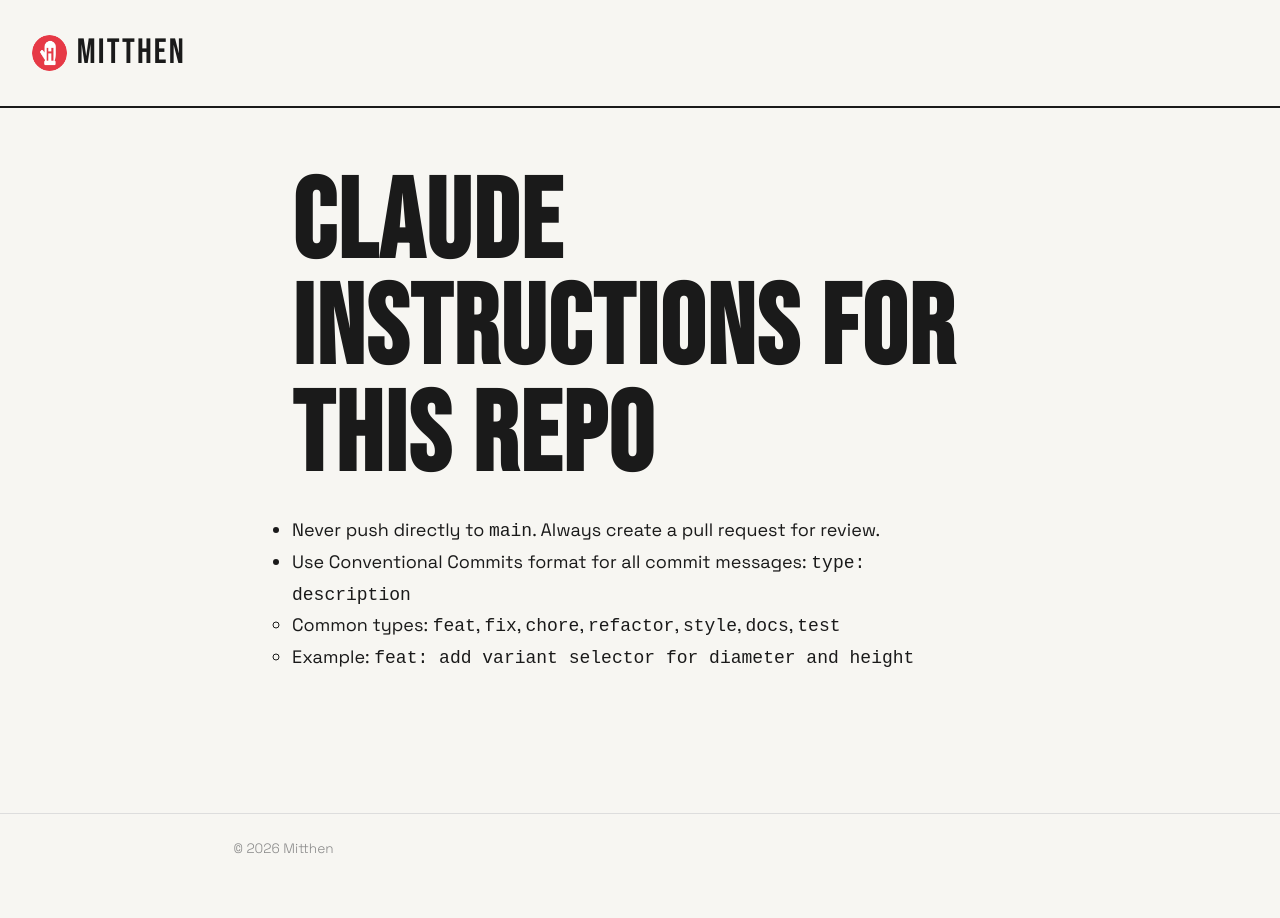
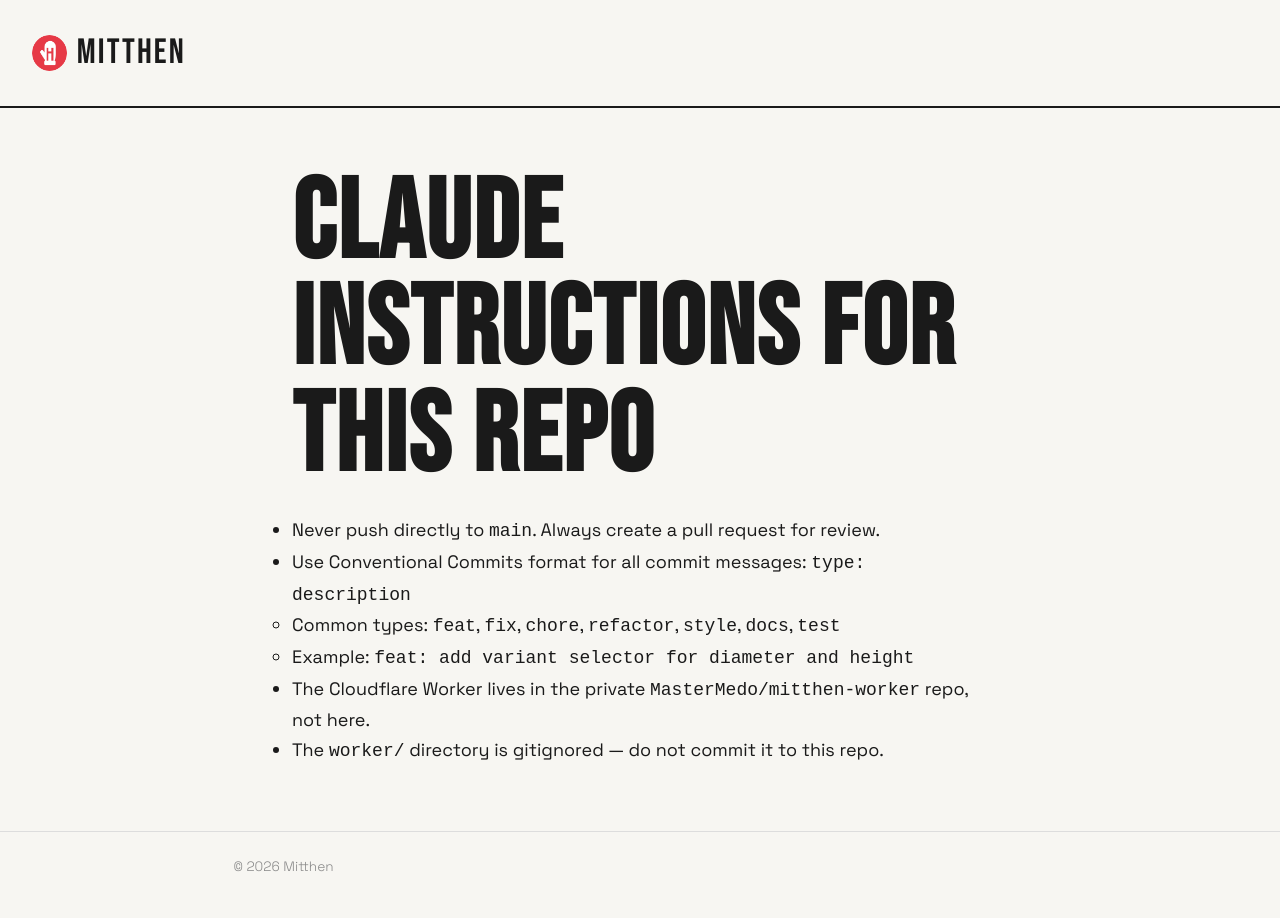
Before and after one commit to MasterMedo/mitthen, a Jekyll site: the page built from CLAUDE.md, in a window 1280 px wide. Built offline with Jekyll 4.4.1, drawn with Linux system fonts in a browser that asks for light colours; our own code applies the rules of GitHub Pages for plain Markdown files.

Commit message:
feat: dynamic pricing based on cylinder volume (#3)
* feat: dynamic pricing based on cylinder volume

Price formula: height * (outer_diameter² - inner_diameter²) / density * price_per_gram
- density and price_per_gram_chf added to collar_config.yml
- Worker calculates price server-side using price_data (no Stripe Price ID needed)
- Product page shows live price using the same formula
- Stripe buy buttons replaced with a checkout button calling the Worker

Co-Authored-By: Claude Sonnet 4.6 <noreply@anthropic.com>

* fix: move pricing logic to worker, fetch price client-side

- Remove density and price_per_gram_chf from public collar_config.yml
- Remove calculate_price_chf from product page JS
- Add GET /price endpoint to worker for client-side price display
- Rename POST endpoint to /checkout for clarity
- Product page fetches price from worker on each option change

Co-Authored-By: Claude Sonnet 4.6 <noreply@anthropic.com>

* chore: move worker to private repo, gitignore worker/

Cloudflare Worker moved to MasterMedo/mitthen-worker (private).
Worker directory gitignored to prevent accidental commits.

Co-Authored-By: Claude Sonnet 4.6 <noreply@anthropic.com>

---------

Co-authored-by: Claude Sonnet 4.6 <noreply@anthropic.com>

```diff
--- a/CLAUDE.md
+++ b/CLAUDE.md
@@ -4,3 +4,5 @@
 - Use Conventional Commits format for all commit messages: `type: description`
   - Common types: `feat`, `fix`, `chore`, `refactor`, `style`, `docs`, `test`
   - Example: `feat: add variant selector for diameter and height`
+- The Cloudflare Worker lives in the private `MasterMedo/mitthen-worker` repo, not here.
+- The `worker/` directory is gitignored — do not commit it to this repo.
--- a/assets/style.css
+++ b/assets/style.css
@@ -204,8 +204,44 @@ a:hover {
 
 .buy-wrap {
   margin-bottom: 2.5rem;
-  display: flex;
-  justify-content: center;
+}
+
+.product-price {
+  font-family: 'Bebas Neue', sans-serif;
+  font-size: 2.5rem;
+  letter-spacing: 0.04em;
+  margin-bottom: 1rem;
+}
+
+.checkout-btn {
+  display: block;
+  width: 100%;
+  max-width: 320px;
+  padding: 0.85rem 2rem;
+  background: var(--accent);
+  color: #fff;
+  border: none;
+  border-radius: 4px;
+  font-family: 'Space Grotesk', sans-serif;
+  font-size: 1rem;
+  font-weight: 600;
+  cursor: pointer;
+  transition: opacity 0.15s;
+}
+
+.checkout-btn:hover {
+  opacity: 0.85;
+}
+
+.checkout-btn:disabled {
+  opacity: 0.5;
+  cursor: not-allowed;
+}
+
+.checkout-error {
+  margin-top: 0.75rem;
+  font-size: 0.875rem;
+  color: var(--accent);
 }
 
 /* Variant selector */
```
Also changed, not shown: barbell-collar-1inch-to-2inch-adapter.md (+58 -32 lines), 1 other file.
